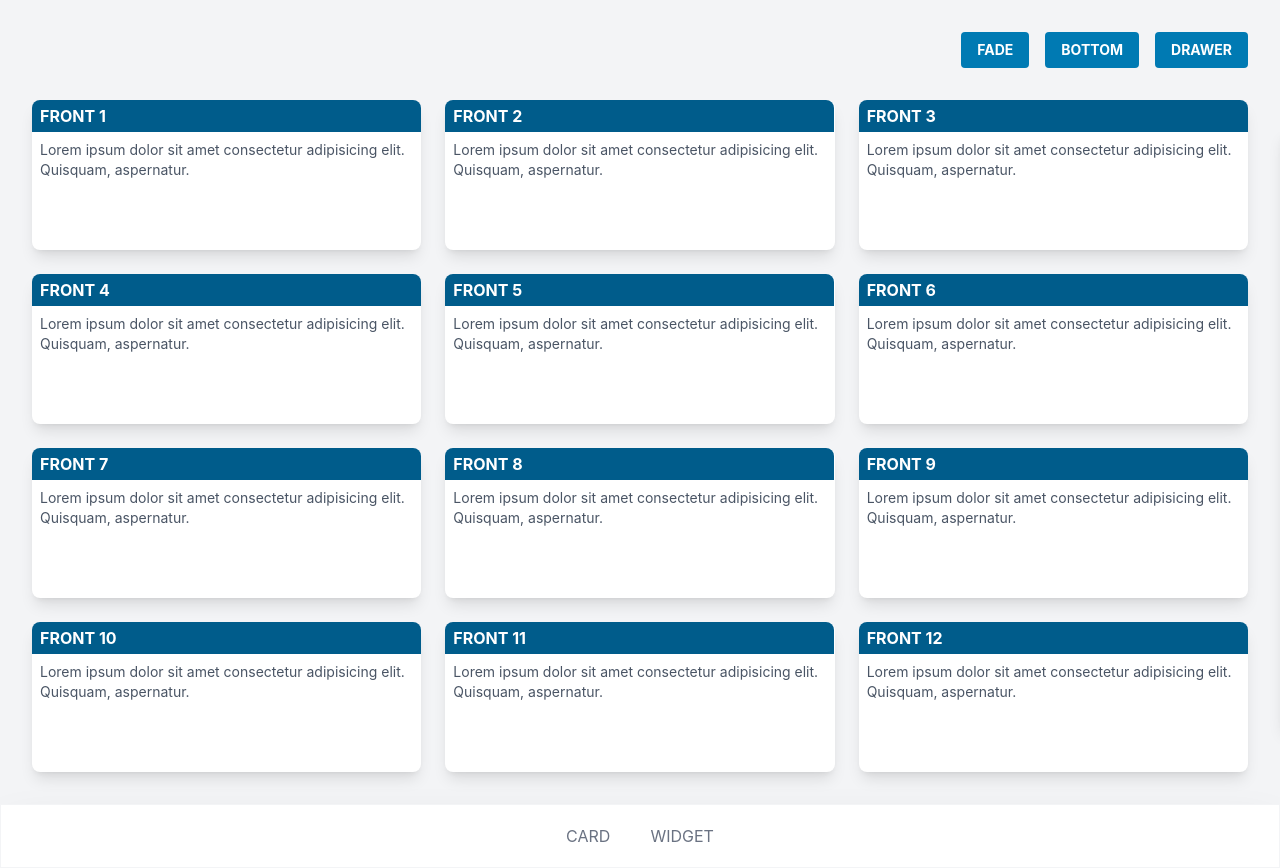
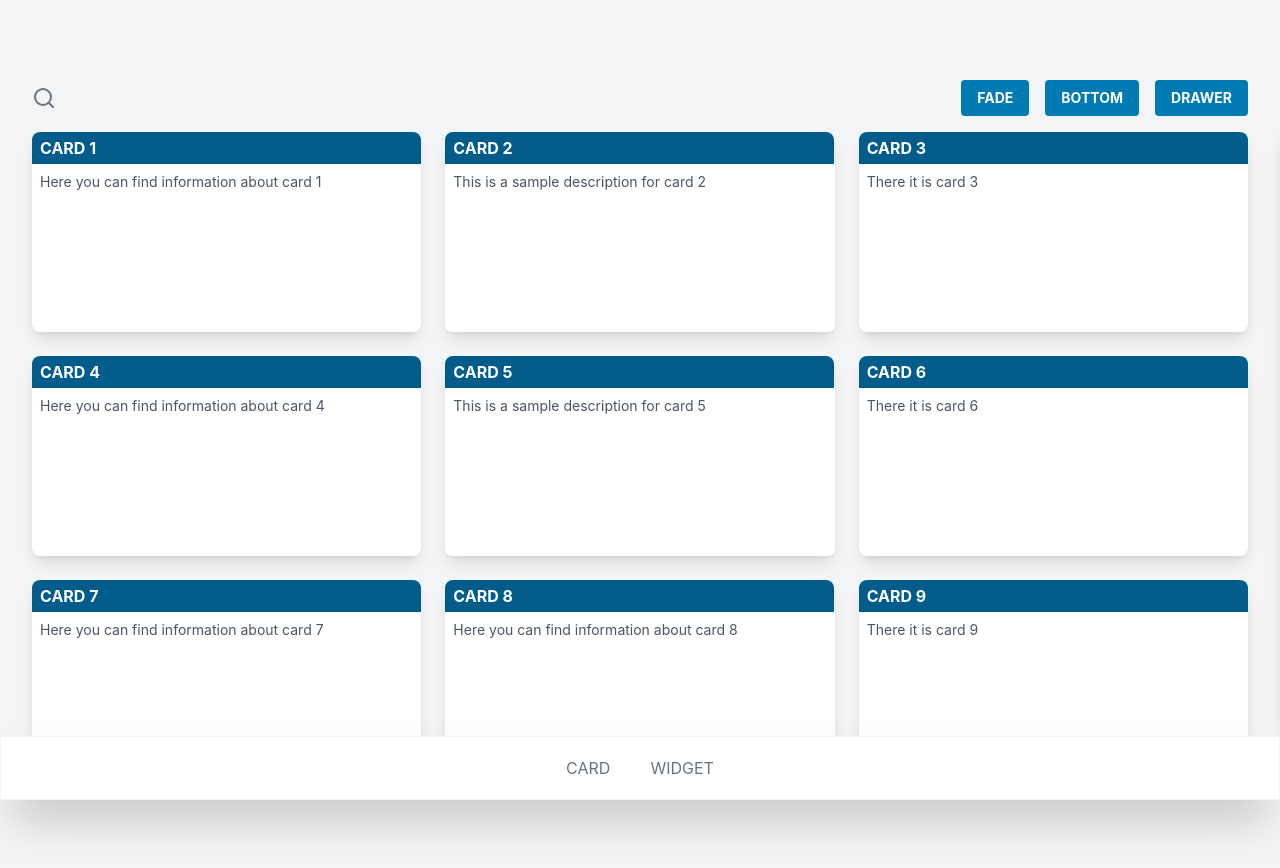
Before and after one commit to dan-alin/framer-animation, a Next.js app: page / in a window 1280 px wide. Shown: the top 868 px of the page. After the commit the page ends 812 px from the top, so only its background shows below. Built offline with nearby package versions, Linux system fonts and the light colour scheme.

Commit message:
feat: search

```diff
--- a/app/layout.tsx
+++ b/app/layout.tsx
@@ -31,7 +31,7 @@ export default function RootLayout({
 	return (
 		<html lang="en">
 			<body
-				className={`${geistSans.variable} ${geistMono.variable} antialiased overflow-hidden bg-gray-100 grid grid-rows-[1fr_auto] min-h-screen`}
+				className={`${geistSans.variable} ${geistMono.variable} antialiased overflow-hidden bg-gray-100  min-h-screen`}
 			>
 				{children}
 				<Navbar />
--- a/app/page.tsx
+++ b/app/page.tsx
@@ -3,24 +3,28 @@ import { Button } from '@/components/button';
 import Dialog from '@/components/dialog';
 import Drawer from '@/components/drawer';
 import { default as FlipWrap } from '@/components/flip-wrap';
+import Search from '@/components/search';
+import { cardStore } from '@/stores/cards.store';
 import { flipWrapStore } from '@/stores/current-card.store';
 import { flipModalStore } from '@/stores/flipped-modal.store';
+import { searchStore } from '@/stores/search.store';
+import { SearchIcon } from 'lucide-react';
 import { useRouter } from 'next/navigation';
-import { useEffect, useState } from 'react';
+import { ChangeEvent, useEffect, useState } from 'react';
+import { useSnapshot } from 'valtio';
 
 type FrontCardProps = {
 	id: number;
+	desc: string;
 };
 
-const FrontCard = ({ id }: FrontCardProps) => {
+const FrontCard = ({ id, desc }: FrontCardProps) => {
 	return (
 		<div className=" h-full w-full">
 			<h1 className=" bg-primary-dark text-white uppercase rounded-t-lg font-bold px-2 py-1 ">
-				Front {id + 1}
+				Card {id + 1}
 			</h1>
-			<p className="text-sm p-2 text-gray-600">
-				Lorem ipsum dolor sit amet consectetur adipisicing elit. Quisquam, aspernatur.
-			</p>
+			<p className="text-sm p-2 text-gray-600">{desc}</p>
 		</div>
 	);
 };
@@ -29,6 +33,14 @@ export default function Home() {
 	const [bottomOpen, setBottomOpen] = useState(false);
 	const [fadeOpen, setFadeOpen] = useState(false);
 	const [drawerOpen, setDrawerOpen] = useState(false);
+
+	const { open, value } = useSnapshot(searchStore);
+
+	const { cards } = useSnapshot(cardStore);
+
+	const handleSearch = (e: ChangeEvent<HTMLInputElement>) => {
+		searchStore.value = e.target.value;
+	};
 
 	const navigate = useRouter();
 
@@ -48,6 +60,10 @@ export default function Home() {
 		setDrawerOpen(!drawerOpen);
 	};
 
+	const handleSearchOpen = () => {
+		searchStore.open = !open;
+	};
+
 	const completeNavigation = () => {
 		flipWrapStore.isAnimating = false;
 
@@ -55,8 +71,14 @@ export default function Home() {
 	};
 
 	return (
-		<div className="flex flex-col items-center justify-items-center h-full p-8 gap-8  ">
-			<div className="flex gap-4  justify-end w-full">
+		<div className="flex flex-col items-center justify-items-center h-full p-8 gap-4  ">
+			<div className="flex gap-4  justify-between items-center w-full mt-12">
+				<SearchIcon
+					onClick={handleSearchOpen}
+					className="text-gray-500 hover:text-primary-dark cursor-pointer"
+				/>
+
+				<div className="flex justify-end items-center gap-4">
 					<Button onClick={handleFadeClick} type="button">
 						Fade
 					</Button>
@@ -68,13 +90,16 @@ export default function Home() {
 						Drawer
 					</Button>
 				</div>
-			<div className="grid grid-cols-3 grid-rows-[repeat(4,150px)]  w-full h-full gap-6">
-				{Array.from({ length: 12 }).map((_, i) => (
+			</div>
+			<div className="grid grid-cols-3 grid-rows-[repeat(auto,200px)]  w-full h-full gap-6">
+				{cards
+					.filter((card) => card.desc.toLowerCase().includes(value.toLowerCase()))
+					.map((card) => (
 						<FlipWrap
 							onAnimationEnd={completeNavigation}
-						key={i}
-						id={i}
-						front={<FrontCard id={i} />}
+							key={card.id}
+							id={card.id}
+							front={<FrontCard desc={card.desc} id={card.id} />}
 						/>
 					))}
 			</div>
@@ -97,6 +122,7 @@ export default function Home() {
 				title="Modal"
 			/>
 			<Drawer closeDrawer={handleDrawerClick} open={drawerOpen} />
+			<Search visible={open} handleSearch={handleSearch} />
 		</div>
 	);
 }
--- a/components/flip-wrap.tsx
+++ b/components/flip-wrap.tsx
@@ -1,6 +1,6 @@
 import { flipWrapStore } from '@/stores/current-card.store';
 import { cn } from '@/utils/cn';
-import { motion } from 'motion/react';
+import { AnimatePresence, motion } from 'motion/react';
 import { ReactNode, useRef, useState } from 'react';
 import { useSnapshot } from 'valtio';
 
@@ -39,10 +39,11 @@ const FlipWrap = ({ id, front, onAnimationEnd, scale = 7 }: MotionLineCardProps)
 	};
 
 	return (
+		<AnimatePresence>
 			<motion.div
 				ref={cardRef}
 				className={cn(
-				' bg-white rounded-lg shadow-lg  w-full h-[150px]  transform-3d cursor-pointer',
+					' bg-white rounded-lg shadow-lg  w-full h-[200px]  transform-3d cursor-pointer',
 					isAnimating && 'pointer-events-none'
 				)}
 				initial={{
@@ -69,6 +70,14 @@ const FlipWrap = ({ id, front, onAnimationEnd, scale = 7 }: MotionLineCardProps)
 					translateX: isCurrent && { delay: 0, duration: 0.3 },
 					backgroundColor: { duration: 0.5, delay: 0.5 }
 				}}
+				exit={{
+					rotateY: 0,
+					translateX: 0,
+					translateY: 0,
+					zIndex: 1,
+					scale: 0.8,
+					opacity: 0
+				}}
 				onAnimationComplete={onAnimationEnd}
 			>
 				{/* FRONT */}
@@ -76,6 +85,7 @@ const FlipWrap = ({ id, front, onAnimationEnd, scale = 7 }: MotionLineCardProps)
 					{front}
 				</div>
 			</motion.div>
+		</AnimatePresence>
 	);
 };
 
--- a/components/navbar.tsx
+++ b/components/navbar.tsx
@@ -2,13 +2,14 @@ import Link from 'next/link';
 
 const Navbar = () => {
 	return (
-		<nav className="bg-white shadow-2xl border border-gray-100 text-gray-500 p-4 h-16 z-50 flex w-full items-center justify-center gap-10 uppercase ">
+		<nav className="bg-white fixed bottom-0  shadow-2xl border border-gray-100 text-gray-500 p-4 h-16 z-50 flex w-full items-center justify-center gap-10 uppercase ">
 			<Link className="hover:text-primary-dark" href={'/'}>
 				card
 			</Link>
 			<Link className="hover:text-primary-dark" href={'widgets'}>
 				widget
 			</Link>
+
 			{/* <Link className="hover:text-primary-dark" href={'loading'}>
 				loading
 			</Link> */}
--- /dev/null
+++ b/components/search.tsx
@@ -0,0 +1,35 @@
+'use clienbt';
+import { searchStore } from '@/stores/search.store';
+import { AnimatePresence, motion } from 'motion/react';
+import { useSnapshot } from 'valtio';
+
+type SearchProps = {
+	visible: boolean;
+	handleSearch: (e: React.ChangeEvent<HTMLInputElement>) => void;
+};
+
+const Search = ({ handleSearch }: SearchProps) => {
+	const { open } = useSnapshot(searchStore);
+	return (
+		<AnimatePresence>
+			{open && (
+				<motion.div
+					initial={{ opacity: 0, translateY: -100 }}
+					animate={{ opacity: 1, translateY: 0 }}
+					exit={{ opacity: 0, translateY: -100 }}
+					className="absolute top-0 bg-white rounded-md mx-auto mt-2 w-[95vw] h-16 shadow-xl items-center justify-center p-2 z-5 border border-gray-100 "
+				>
+					<motion.input
+						className="h-full w-full bg-gray-400/10 rounded-md outline-none p-2"
+						type="text"
+						placeholder="Search..."
+						onChange={handleSearch}
+						value={searchStore.value}
+					/>
+				</motion.div>
+			)}
+		</AnimatePresence>
+	);
+};
+
+export default Search;
--- a/package.json
+++ b/package.json
@@ -19,6 +19,7 @@
 		"clsx": "^2.1.1",
 		"eslint-config-prettier": "^9.1.0",
 		"lefthook": "^1.8.2",
+		"lucide-react": "^0.460.0",
 		"motion": "^11.11.17",
 		"next": "15.0.3",
 		"prettier": "^3.3.3",
--- /dev/null
+++ b/stores/cards.store.ts
@@ -0,0 +1,27 @@
+import { proxy } from 'valtio';
+
+type CardStore = {
+	cards: Card[];
+};
+
+type Card = {
+	id: number;
+	desc: string;
+};
+
+//generate 3 different  description for the cards
+const descriptions = [
+	'This is a sample description for card  ',
+	'Here you can find information about card  ',
+	'There it is card  '
+];
+
+//generate 12 cards
+const generatedCards: Card[] = Array.from({ length: 9 }, (_, i) => ({
+	id: i,
+	desc: descriptions[Math.floor(Math.random() * descriptions.length)] + (i + 1)
+}));
+
+export const cardStore = proxy<CardStore>({
+	cards: generatedCards
+});
--- /dev/null
+++ b/stores/search.store.ts
@@ -0,0 +1,11 @@
+import { proxy } from 'valtio';
+
+type SearchStore = {
+	value: string;
+	open: boolean;
+};
+
+export const searchStore = proxy<SearchStore>({
+	value: '',
+	open: false
+});
```
Also changed, not shown: 1 other file (tests, documents, lock files or other folders). Lines whose indentation alone changed are shown as unchanged.
